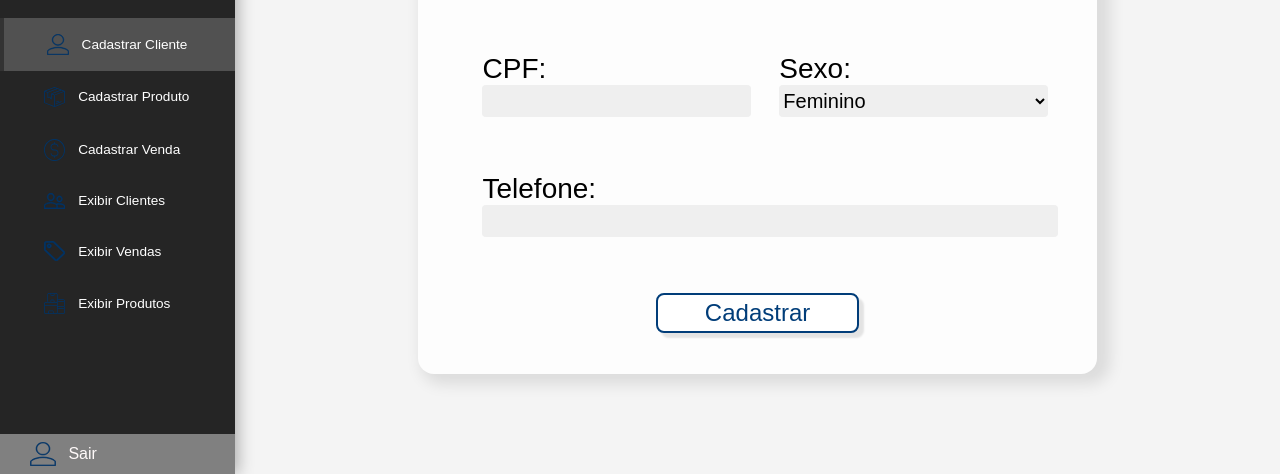
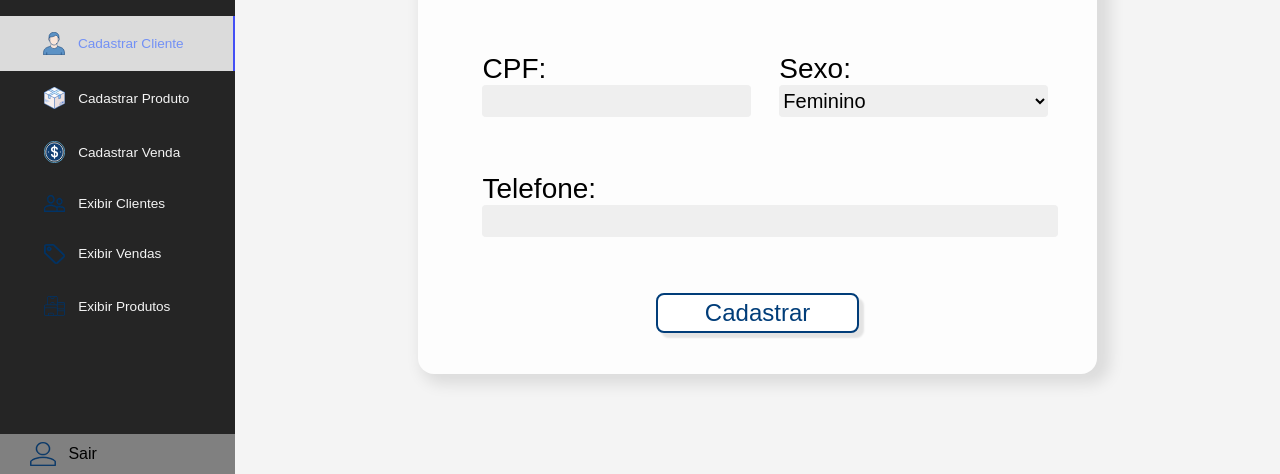
Before and after one commit to tupynambalucas/GGeek_Mentoring, a plain HTML site: page GGeek_Front/index.html in a window 1280 px wide. Both pictures are taken after typing "Sample", "Sample123" into the empty fields and a click on the button "Entrar". Shown: the part 326-800 px from the top of the page. Drawn offline with nearby package versions, Linux system fonts and the light colour scheme; files whose address does not match are found by name.

Commit message:
gsap logic added for screen animations

```diff
--- a/GGeek_Front/css/panel/main.css
+++ b/GGeek_Front/css/panel/main.css
@@ -9,7 +9,7 @@
 .panel > main {
     width: 100%;
     height: 100%;
-    background: yellow;
+    background-color: #F4F4F4;
 }
 
 .hidden { display: none !important; }
--- a/GGeek_Front/css/panel/screens/register-customer.css
+++ b/GGeek_Front/css/panel/screens/register-customer.css
@@ -1,7 +1,6 @@
 .register-customer{
     width: 100%;
     height: 100vh;
-    background-color: #F4F4F4;
     display: flex;
     justify-content: center;
     align-items: center;
--- a/GGeek_Front/css/panel/screens/register-product.css
+++ b/GGeek_Front/css/panel/screens/register-product.css
@@ -1,7 +1,6 @@
 .register-product{
     width: 100%;
     height: 100vh;
-    background-color: #F4F4F4;
     display: flex;
     justify-content: center;
     align-items: center;
--- a/GGeek_Front/css/panel/sidebar.css
+++ b/GGeek_Front/css/panel/sidebar.css
@@ -1,6 +1,5 @@
 .panel-sidebar{
-    background: #252525;
-    color: snow;
+    background-color: #0f0f0fe5;
     width: 22.5vw;
     display: flex;
     flex-direction: column;
@@ -9,8 +8,9 @@
     justify-content: space-between;
     gap: 6vh;
     z-index: 10000;
-    -webkit-box-shadow: 3px 0px 15px 0px rgba(0,0,0,0.30);
-    box-shadow: 3px 0px 15px 0px rgba(0,0,0,0.30);
+    -webkit-box-shadow: 2px 0px 10px 0px rgba(255, 255, 255, 0.3);
+    box-shadow: 2px 0px 10px 0px rgba(255, 255, 255, 0.3);
+    /* border-right: solid 0.1vw #0f0f0f; */
 }
 .menu-item {
     cursor: pointer;
@@ -18,13 +18,20 @@
 }
 
 .menu-item:hover {
-    background-color: rgba(0,0,0,0.05);
+    background-color: rgba(244, 244, 244, 0.829);
+}
+.menu-item:hover > div > p {
+    color: rgba(101, 135, 248, 0.884);
+}
+.menu-item.active {
+    background-color: rgba(244, 244, 244, 0.884);
+    border-right: 0.2vw solid rgb(68, 80, 245);
 }
 
-.menu-item.active {
-    background-color: rgba(255, 255, 255, 0.2); /* Destaque */
-    border-left: 4px solid #333; /* Detalhe visual "Pro" */
+.menu-item.active > div > p {
+    color: rgba(101, 135, 248, 0.884);
 }
+
 .panel-sidebar > header{
     height: 30%;
     width: auto;
@@ -82,7 +89,7 @@
     width: 70%;
     gap: 1vw;
     justify-content: flex-start;
-    color: #FFFFFF;
+    color: #F4F4F4;
     font-size: 1.7vh;
 }
 
--- a/GGeek_Front/index.html
+++ b/GGeek_Front/index.html
@@ -45,19 +45,19 @@
                 <li>
                     <ul class="menu-item active" data-target="register-customer">
                         <div>
-                            <img src="assets/svg/cliente.svg" alt="">
+                            <img src="assets/svg/sidebar/customer.svg" alt="">
                             <p>Cadastrar Cliente</p>
                         </div>
                     </ul>
                     <ul class="menu-item" data-target="register-product">
                         <div>
-                            <img src="assets/svg/produto.svg" alt="">
+                            <img src="assets/svg/sidebar/product.svg" alt="">
                             <p>Cadastrar Produto</p>
                         </div>
                     </ul>
                     <ul class="menu-item" data-target="register-sale">
                         <div>
-                            <img src="assets/svg/venda.svg" alt="">
+                            <img src="assets/svg/sidebar/sale.svg" alt="">
                             <p>Cadastrar Venda</p>
                         </div>
                     </ul>
@@ -184,6 +184,6 @@
             </section>
         </main>
     </section>
-    <script src="js/app.js"></script>
+    <script type="module" src="js/app.js"></script>
 </body>
 </html>
--- a/GGeek_Front/js/app.js
+++ b/GGeek_Front/js/app.js
@@ -1,9 +1,15 @@
+import gsap from 'https://cdn.skypack.dev/gsap';
+
 const App = {
     elements: {
         views: {
             login: document.getElementById('login-view'),
             panel: document.getElementById('panel-view')
         },
+        // Novos elementos para a animação específica
+        sidebar: document.querySelector('.panel-sidebar'),
+        panelMain: document.querySelector('#panel-view > main'),
+
         formLogin: document.getElementById('form-login'),
         menuItems: document.querySelectorAll('.menu-item'),
         sections: document.querySelectorAll('.content-section'),
@@ -11,7 +17,6 @@ const App = {
     },
 
     init() {
-        console.log("App Iniciado.");
         this.setupEventListeners();
     },
 
@@ -25,8 +30,10 @@ const App = {
             item.addEventListener('click', () => {
                 const targetId = item.getAttribute('data-target');
 
+                if (!item.classList.contains('active')) {
                     this.navigateTo(targetId);
                     this.updateMenuState(item);
+                }
             });
         });
 
@@ -42,10 +49,49 @@ const App = {
         const pass = document.getElementById('login-pass').value;
 
         if(email && pass) {
+            // Cria uma Timeline para sequenciar as animações
+            const tl = gsap.timeline();
+
+            // PASSO 1: Fade Out do Login
+            tl.to(this.elements.views.login, {
+                opacity: 0,
+                duration: 0.5,
+                onComplete: () => {
+                    // Troca as classes CSS para esconder login e mostrar painel
                     this.elements.views.login.classList.add('hidden');
                     this.elements.views.panel.classList.remove('hidden');
+                }
+            });
+
+            // PASSO 2: Preparar o terreno (Estado Inicial invisível)
+            // Define a sidebar com largura 0 e esconde o conteúdo excedente para não quebrar o layout
+            tl.set(this.elements.sidebar, { width: 0, overflow: 'hidden', whiteSpace: 'nowrap' });
+            // Define o conteúdo principal como invisível
+            tl.set(this.elements.panelMain, { opacity: 0 });
+
+            // PASSO 3: Animação da Sidebar Crescendo
+            tl.to(this.elements.sidebar, {
+                width: "22.5vw", // O tamanho original definido no seu CSS
+                duration: 0.8,   // Tempo da animação
+                ease: "power2.out"
+            });
+
+            // PASSO 4: Fade In do Conteúdo Principal (Main)
+            tl.to(this.elements.panelMain, {
+                opacity: 1,
+                duration: 0.6,
+                onStart: () => {
+                    // Carrega a primeira tela assim que o main começar a aparecer
                     this.navigateTo('register-customer');
                     this.updateMenuState(this.elements.menuItems[0]);
+                },
+                onComplete: () => {
+                    // Limpa estilos inline que o GSAP colocou na sidebar para o CSS voltar a mandar
+                    // Isso é importante para o responsivo ou hovers funcionarem bem depois
+                    gsap.set(this.elements.sidebar, { clearProps: "overflow,whiteSpace" });
+                }
+            });
+
         } else {
             alert("Por favor, preencha os campos.");
         }
@@ -53,21 +99,38 @@ const App = {
 
     handleLogout() {
         if(confirm("Deseja realmente sair?")) {
+            gsap.to(this.elements.views.panel, {
+                opacity: 0,
+                duration: 0.3,
+                onComplete: () => {
                     this.elements.views.panel.classList.add('hidden');
                     this.elements.views.login.classList.remove('hidden');
+                    this.elements.views.login.style.opacity = 1;
+
+                    // Reseta estilos caso o usuário logue de novo sem recarregar
+                    gsap.set(this.elements.sidebar, { clearProps: "all" });
+                    gsap.set(this.elements.panelMain, { clearProps: "all" });
+
                     document.getElementById('login-pass').value = '';
+                }
+            });
         }
     },
 
     navigateTo(targetId) {
         this.elements.sections.forEach(section => {
             section.classList.add('hidden');
+            gsap.set(section, { clearProps: "all" });
         });
+
         const targetSection = document.getElementById(targetId);
+
         if (targetSection) {
             targetSection.classList.remove('hidden');
-        } else {
-            console.error(`Erro: Seção com ID "${targetId}" não encontrada.`);
+            gsap.fromTo(targetSection,
+                { opacity: 0 },
+                { opacity: 1, duration: 0.4, ease: "power2.out" }
+            );
         }
     },
 
```
Also changed, not shown: GGeek_Front/assets/svg/ativos/cliente.svg (deleted), GGeek_Front/assets/svg/old/cliente.svg (renamed from GGeek_Front/assets/svg/cliente.svg), GGeek_Front/assets/svg/old/produto.svg (renamed from GGeek_Front/assets/svg/produto.svg), GGeek_Front/assets/svg/old/venda.svg (renamed from GGeek_Front/assets/svg/venda.svg), GGeek_Front/assets/svg/sidebar/customer.svg (added), GGeek_Front/assets/svg/sidebar/product.svg (added), GGeek_Front/assets/svg/sidebar/sale.svg (added), GGeek_Front/js/screenBrowse.js (deleted). Lines whose indentation alone changed are shown as unchanged.
